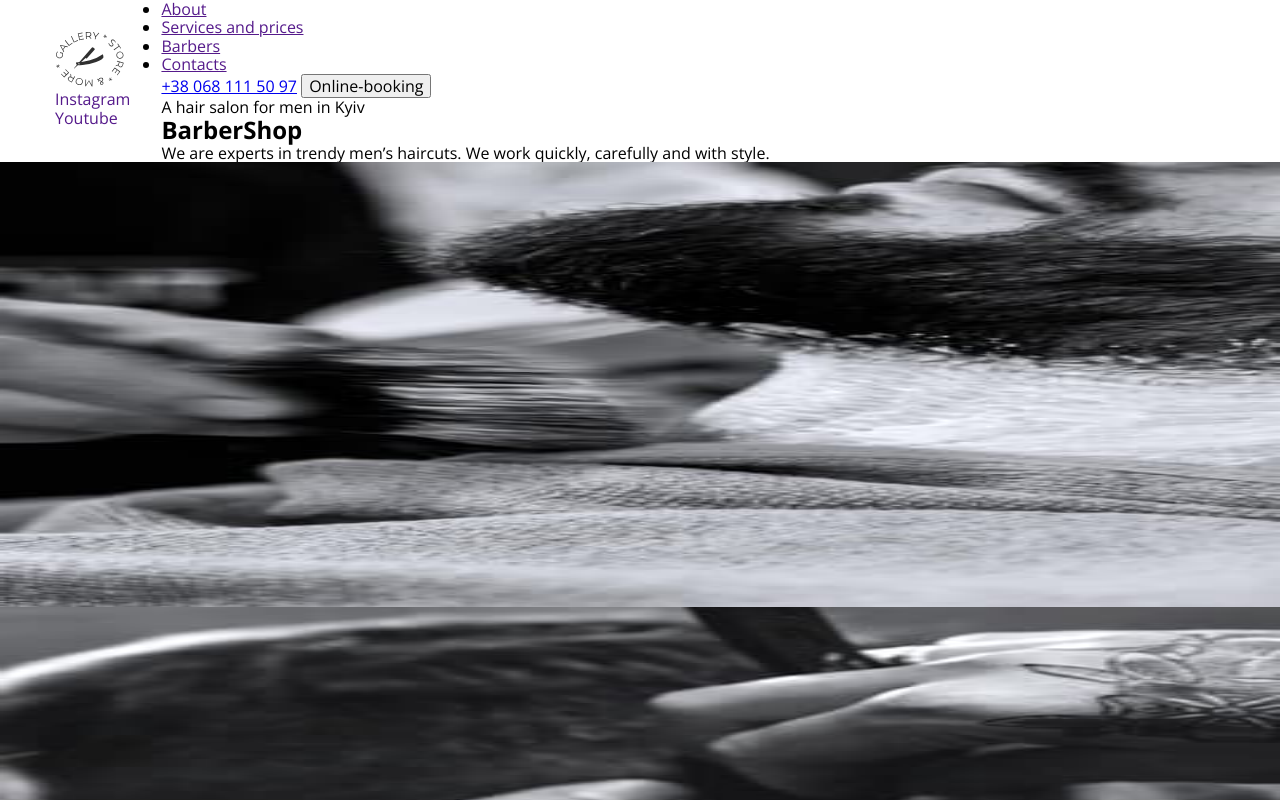
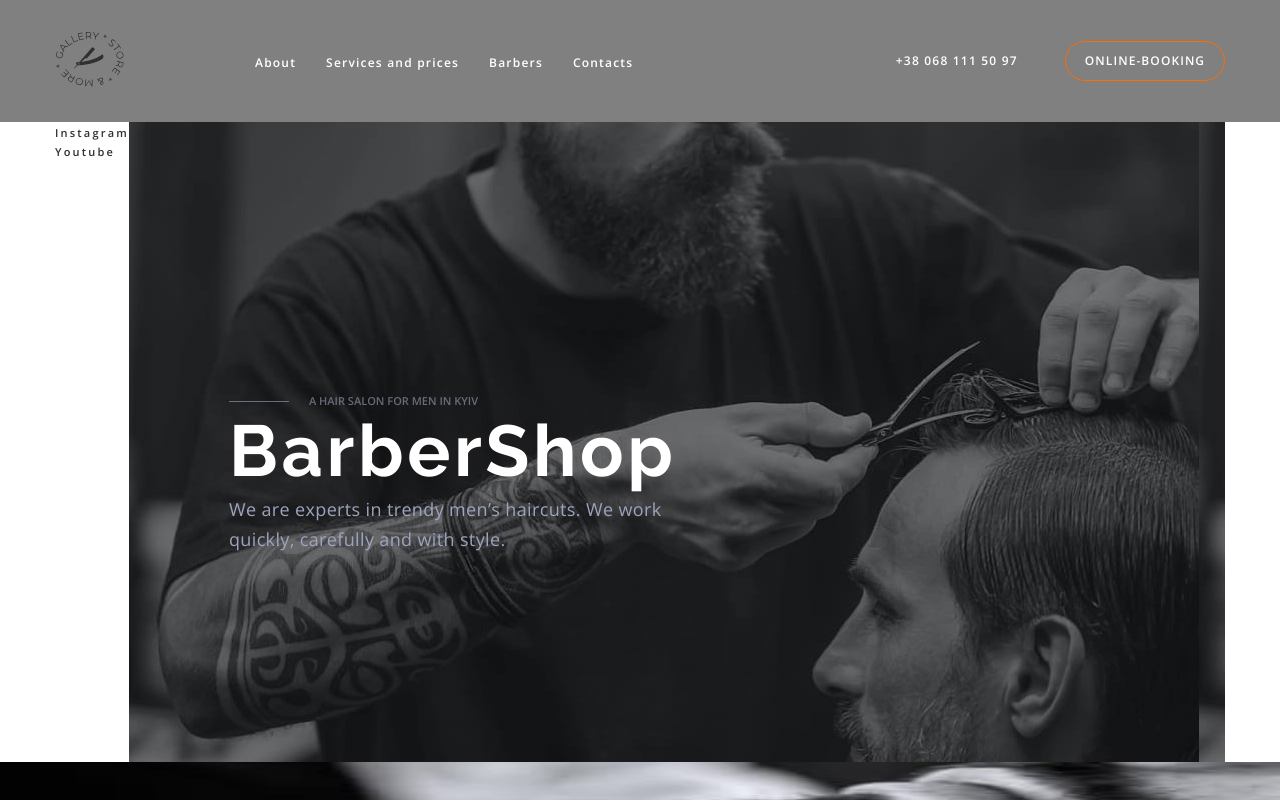
Before and after one commit to hnatiuk-maksim/project-barber, a plain HTML site: page index.html in a window 1280 px wide. Shown: the top 800 px of the page. Drawn offline with nearby package versions, Linux system fonts and the light colour scheme.

Commit message:
barber-day-02

```diff
--- a/css/styles.css
+++ b/css/styles.css
@@ -45,13 +45,145 @@ body {
     padding-right: 15px;
     margin: 0 auto;
 }
+
+.pre-title {
+    font-weight: 600;
+    font-size: 11px;
+    line-height: 1.36;
+    text-transform: uppercase;
+    display: flex;
+    align-items: center;
+    gap: 20px;
+}
+
+.pre-title::before {
+    content: '';
+    width: 60px;
+    height: 1px;
+    background-color: currentColor;
+
+}
+
+.btn {
+    min-width: 160px;
+    height: 40px;
+    background-color: transparent;
+    border: 1px solid #FF6C00;
+    border-radius: 25px;
+
+    font-family: inherit;
+    font-weight: 600;
+    font-size: 12px;
+    line-height: 1.33;
+    letter-spacing: 0.09em;
+    text-transform: uppercase;
+    color: #FFFFFF;
+}
+
+/* Стилі Хедеру */
+.header {
+    padding-top: 32px;
+    padding-bottom: 32px;
+    /* position: fixed; */
+    background-color: grey;
+}
 .header-container {
     display: flex;
+    align-items: center;
 }
-.sidebar {
-    padding-top: 32px;
-    padding-right: 31px;
+.header-nav {
+    display: flex;
+    align-items: center;
+}
+.header-logo {
+    display: block;
+    margin-right: 131px;
 }
 .logo-icon {
     fill: #303030;
 }
+.navigation {
+    display: flex;
+    gap: 30px;
+}
+
+.navigation__item {
+}
+.navigation__link {
+    font-weight: 600;
+    font-size: 12px;
+    line-height: 1.33;
+    letter-spacing: 0.1em;
+    color: #FFFFFF;
+
+}
+.navigation__link:hover,
+.navigation__link:focus {
+    color:  #FF6C00;
+}
+.connect {
+    margin-left: auto;
+}
+.connect__link {
+    font-weight: 600;
+    font-size: 12px;
+    line-height: 1.33;
+    letter-spacing: 0.1em;
+    color: #FFFFFF;
+}
+.connect__link:hover,
+.connect__link:focus {
+    color:  #FF6C00;
+}
+.connect__button {
+    margin-left: 43px;
+}
+.connect__button:hover,
+.connect__button:focus {
+    background-color: #FF6C00;
+}
+/* Стилі для ГЕРОЯ */
+.hero-container {
+    display: flex;
+}
+.hero__list {
+    width: 100px;
+}
+.hero__link {
+    font-weight: 600;
+    font-size: 11px;
+    line-height: 1.36;
+    letter-spacing: 0.2em;
+    color: #303030;
+}
+.hero__link:hover,
+.hero__link:focus {
+    color: #FF6C00;
+}
+.overlay {
+    padding: 272px 526px 208px 100px;
+
+    background-color:black;
+    background-image: linear-gradient(
+        rgba(25, 28, 38, 0.2),
+        rgba(25, 28, 38, 0.2)),
+        url(../images/overlay.jpg);
+}
+.hero-pre-title {
+    color: rgba(157, 164, 189, 0.6);;
+}
+
+.hero-title {
+    font-family: 'Raleway';
+    font-weight: 700;
+    font-size: 72px;
+    line-height: 1.18;
+    letter-spacing: 0.05em;
+    color: #FFFFFF;
+}
+.hero-after-title {
+    font-size: 18px;
+    line-height: 1.67;
+    letter-spacing: 0.02em;
+    color: #9DA4BD;
+}
--- a/index.html
+++ b/index.html
@@ -15,56 +15,54 @@
 <!-- Section HEADER -->
     <header class="header">
         <div class="container header-container">
-        <aside class="sidebar">
-            <a href="">
+            <nav class="header-nav">
+                <a href="" target="_blank" rel="noopener noreferrer nofollow" class="header-logo" >
                     <svg class="logo-icon" width="69" height="55">
                         <use href="./images/icons.svg#icon-logo"></use>
                     </svg>
                 </a>
-            <ul class="sidebar-list list">
-                <li class="sidebar-item">
-                    <a href="" class="sidebar-link link">Instagram</a>
+                <ul class="navigation list">
+                    <li class="navigation__item">
+                        <a href="" class="navigation__link link">About</a>
                     </li>
-                <li class="sidebar-item">
-                    <a href="" class="sidebar-link link">Youtube</a>
+                    <li class="navigation__item">
+                        <a href="" class="navigation__link link">Services and prices</a>
                     </li>
-            </ul>
-        </aside>
-        <div class="header-slide">
-        <div class="container-nav">
-        <nav class="header-navigation">
-            <ul>
-                <li>
-                    <a href="">About</a>
+                    <li class="navigation__item">
+                        <a href="" class="navigation__link link">Barbers</a>
                     </li>
-                <li>
-                    <a href="">Services and prices</a>
-                </li>
-                <li>
-                    <a href="">Barbers</a>
-                </li>
-                <li>
-                    <a href="">Contacts</a>
+                    <li class="navigation__item">
+                        <a href="" class="navigation__link link">Contacts</a>
                     </li>
                 </ul>
             </nav>
-        <a href="tel:+380681115097">+38 068 111 50 97</a>
-        <button type="button">Online-booking</button>
-        </div>
-        <!-- Section HERO -->
-        <section class="hero">
-
-            <p>A hair salon for men in Kyiv</p>
-            <h1>BarberShop</h1>
-            <p>We are experts in trendy men’s haircuts.
-                We work quickly, carefully and with style.</p>
-        </section>
+            <div class="connect">
+                <a href="tel:+380681115097" class="connect__link link">+38 068 111 50 97</a>
+                <button type="button" class="connect__button btn">Online-booking</button>
             </div>
         </div>
     </header>
 <!-- Section MAIN -->
     <main>
-
+<!-- Section HERO -->
+    <section class="hero">
+        <div class="container hero-container">
+            <ul class="hero__list list">
+                <li class="hero__item">
+                    <a href="" class="hero__link link">Instagram</a>
+                </li>
+                <li class="hero__item">
+                    <a href="" class="hero__link link">Youtube</a>
+                </li>
+            </ul>
+            <div class="overlay">
+                <p class="hero-pre-title pre-title">A hair salon for men in Kyiv</p>
+                <h1 class="hero-title">BarberShop</h1>
+                <p class="hero-after-title">We are experts in trendy men’s haircuts.
+                    We work quickly, carefully and with style.</p>
+            </div>
+        </div>
+    </section>
 <!-- Section ABOUT -->
     <section>
             <ul>
```
Also changed, not shown: images/overlay.jpg (added). Lines whose indentation alone changed are shown as unchanged.
